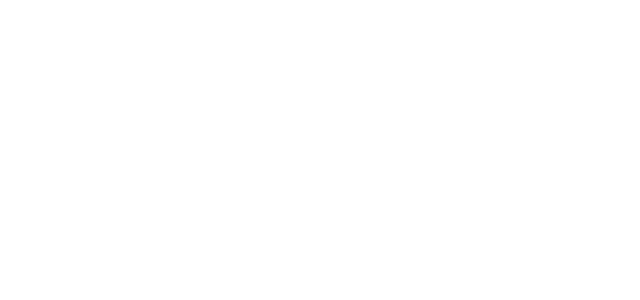
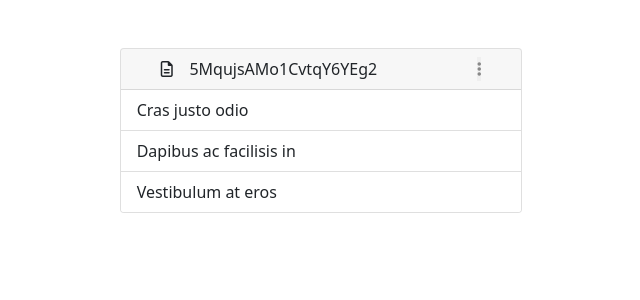
Before and after one commit to daxhboard/firestore-explorer, a React (Create React App) app in the folder app/: page / in a window 1280 px wide. Shown: the top 300 px of the page, without its empty margins (319-959 px from the left). Built offline with nearby package versions, Linux system fonts and the light colour scheme.

Commit message:
Use View Component to Display Single Document Component

```diff
--- a/app/src/App.js
+++ b/app/src/App.js
@@ -1,7 +1,15 @@
+import SingleDocument from "./components/Document/SingleDocument";
+import View from "./components/View";
 import "./styles/App.css";
 
 function App() {
-  return <div className="App"></div>;
+  return (
+    <div className="App">
+      <View className="mt-5 mb-5">
+        <SingleDocument />
+      </View>
+    </div>
+  );
 }
 
 export default App;
```
